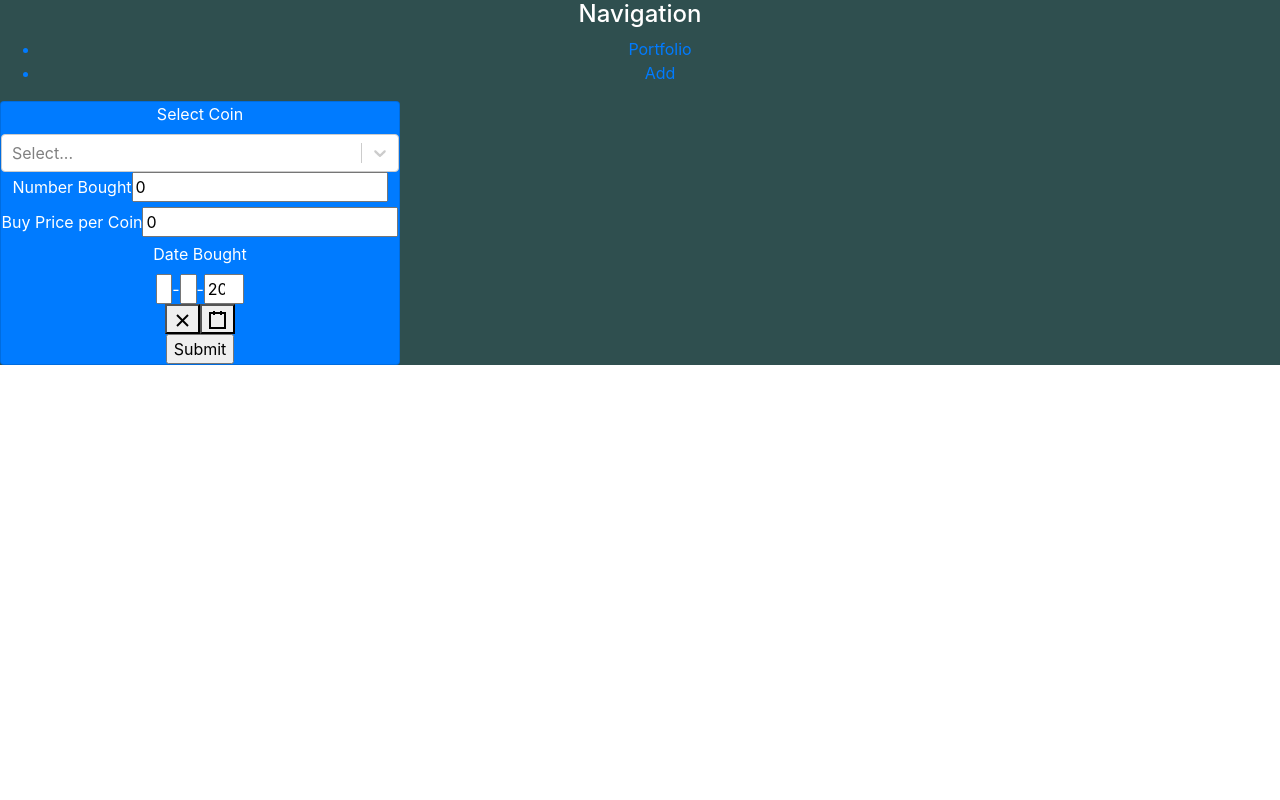
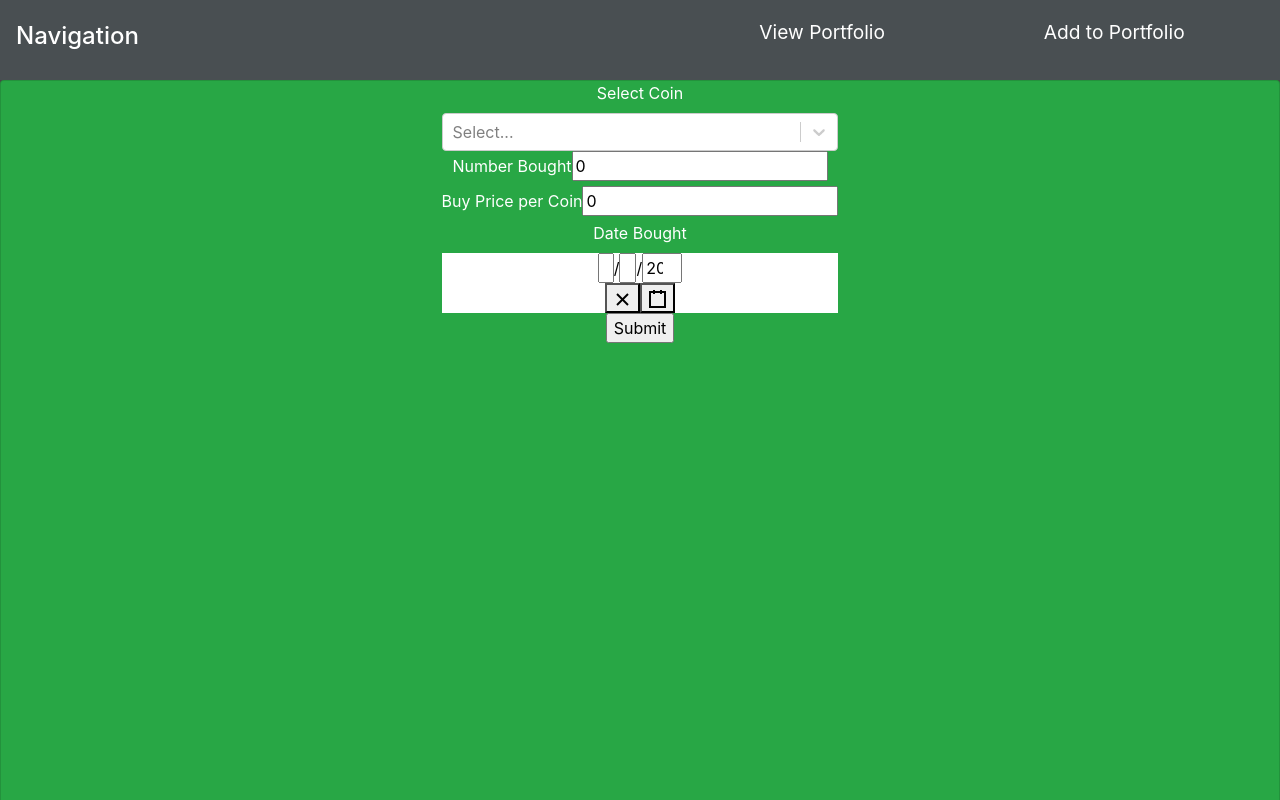
Before and after one commit to dubloweye/crypto-portfolio, a React (Create React App) app in the folder crypto-portfolio/: page /form in a window 1280 px wide. Shown: the top 800 px of the page. Built offline with nearby package versions, Linux system fonts and the light colour scheme; no server answers.

Commit message:
working app

```diff
--- a/crypto-portfolio/src/App.css
+++ b/crypto-portfolio/src/App.css
@@ -1,42 +1,13 @@
-.App {
+body {
   text-align: center;
-  background-color: darkslategrey;
+  background-color: rgb(70, 70, 70);
   color: white;
 }
 
-.App-logo {
-  height: 40vmin;
-  pointer-events: none;
-}
-
-@media (prefers-reduced-motion: no-preference) {
-  .App-logo {
-    animation: App-logo-spin infinite 20s linear;
-  }
-}
-
-.App-header {
-  background-color: #282c34;
-  min-height: 100vh;
-  display: flex;
-  flex-direction: column;
-  align-items: center;
-  justify-content: center;
-  font-size: calc(10px + 2vmin);
+.App {
+  text-align: center;
+  background-color: rgb(70, 70, 70);
   color: white;
-}
-
-.App-link {
-  color: #61dafb;
-}
-
-@keyframes App-logo-spin {
-  from {
-    transform: rotate(0deg);
-  }
-  to {
-    transform: rotate(360deg);
-  }
 }
 
 .portfolio {
@@ -52,10 +23,39 @@
 
 .form {
   display: flex;
-  justify-content: center !important;
+  align-items: center;
+  justify-content: flex-start;
   background-color: tomato;
 }
 
 .PnL {
   color: green
 }
+
+.calendar {
+  background-color: white;
+  color: black
+}
+
+.navbar {
+  display: flex;
+  justify-content: space-around;
+  align-items: center;
+  min-height: 10vh;
+  background: rgb(73, 79, 82);
+  color: white;
+}
+
+.navlinks {
+  width: 50%;
+  display: flex;
+  justify-content: space-around;
+  align-items: center;
+  list-style: none;
+  text-emphasis: emphasis;
+  font-size: larger;
+}
+
+.selection {
+  color: black
+}
--- a/crypto-portfolio/src/App.js
+++ b/crypto-portfolio/src/App.js
@@ -7,15 +7,16 @@ import Nav from "./Nav";
 
 function App() {
   return (
+    <div className="App">
     <Router>
-      <div className="App">
+
         <Nav />
         <Route path='/portfolio' exact component={Portfolio}/>
         <Route path='/form' component={Form} />
-        {/* <Form />
-        <Portfolio /> */}
-      </div>
+
     </Router>
+    <p>Created with API from Coingecko and storage solutions from Firebase</p>
+    </div>
   );
 }
 
--- a/crypto-portfolio/src/Form.js
+++ b/crypto-portfolio/src/Form.js
@@ -94,11 +94,11 @@ const Form = () => {
 
 
     return(
-        <Card style={{ width: '25rem' }} className='form' bg='primary'>
+        <Card style={{ height: '400rem' }} className='form' bg='success'>
         <form id='form'>
             <div>
                 <label>Select Coin</label>
-                <Select value={asset} options={dropDown} onChange={setAsset} />
+                <Select className='selection' value={asset} options={dropDown} onChange={setAsset} />
             </div>
             <div>
                 <label>Number Bought</label>
@@ -110,7 +110,7 @@ const Form = () => {
             </div>
             <div>
                 <label>Date Bought</label>
-                <DatePicker value={date} onChange={setDate} format='dd-MM-yyyy' />
+                <DatePicker className='calendar' value={date} onChange={setDate} format='d/M/yyyy' />
             </div>
             <div>
                 <input type='submit' value='Submit' onClick={handleSubmit} />
--- a/crypto-portfolio/src/Nav.js
+++ b/crypto-portfolio/src/Nav.js
@@ -2,15 +2,19 @@ import React from "react";
 import { Link } from "react-router-dom";
 
 const Nav = () => {
+    const navStyle = {
+        color: 'white',
+
+    }
   return (
-    <nav>
+    <nav className='navbar'>
       <h4>Navigation</h4>
-      <ul>
-        <Link to="/portfolio">
-          <li>Portfolio</li>
+      <ul className='navlinks'>
+        <Link style={navStyle} to="/portfolio">
+          <li>View Portfolio</li>
         </Link>
-        <Link to="/form">
-          <li>Add</li>
+        <Link style={navStyle} to="/form">
+          <li>Add to Portfolio</li>
         </Link>
       </ul>
     </nav>
--- a/crypto-portfolio/src/Portfolio.js
+++ b/crypto-portfolio/src/Portfolio.js
@@ -110,6 +110,22 @@ const Portfolio = () => {
     return b["Current Value"] - a["Current Value"];
   });
 
+  const totalCost = port.reduce( function(accumulator, currentVal) {
+      return accumulator + parseFloat(currentVal['Total Cost']);
+  }, 0)
+
+  const totalVal = port.reduce( function(accumulator, currentVal) {
+    return accumulator + parseFloat(currentVal['Current Value']);
+}, 0)
+
+    const styling = (profit) => {
+        let x = {color: 'green'};
+        if (profit < 0) {
+            x = {color: 'red'};
+        }
+        return x
+    }
+
   return (
     <div>
       <h1>Portfolio</h1>
@@ -118,6 +134,9 @@ const Portfolio = () => {
           <li>{`${position.Quantity} ${position.Asset} currently worth ${position["Current Value"]} bought at ${position["Total Cost"]} (average cost: $${position['Average Cost']}) with current profit equal to $${position["Profit"]}.`}</li>
         ))}
       </ul> */}
+      <h5>Total Cost: ${totalCost.toLocaleString()}</h5>
+      <h5>Current Value: ${totalVal.toLocaleString()}</h5>
+    <h5>Overall Profit: ${(totalVal - totalCost).toLocaleString()}</h5>
       <Table bordered hover variant="dark">
         <thead>
           <tr>
@@ -148,7 +167,7 @@ const Portfolio = () => {
               <td>${position["Average Cost"].toLocaleString()}</td>
               <td>${position["Current Value"].toLocaleString()}</td>
               <td>${position["Total Cost"].toLocaleString()}</td>
-              <td className="PnL">${position.Profit.toLocaleString()}</td>
+              <td style={styling(position.Profit)}>${position.Profit.toLocaleString()}</td>
             </tr>
           ))}
         </tbody>
```
